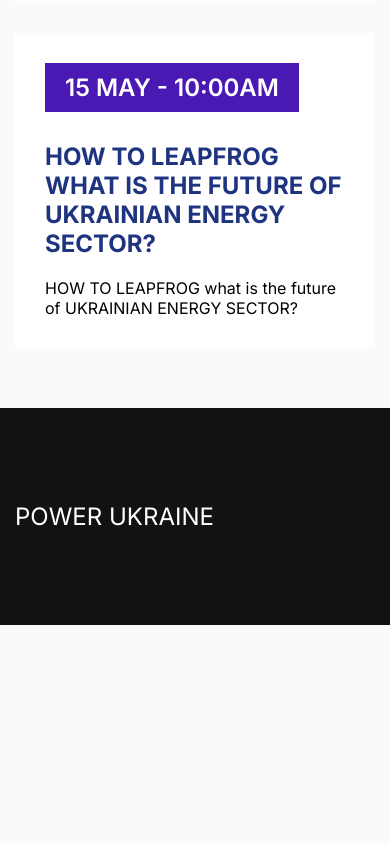
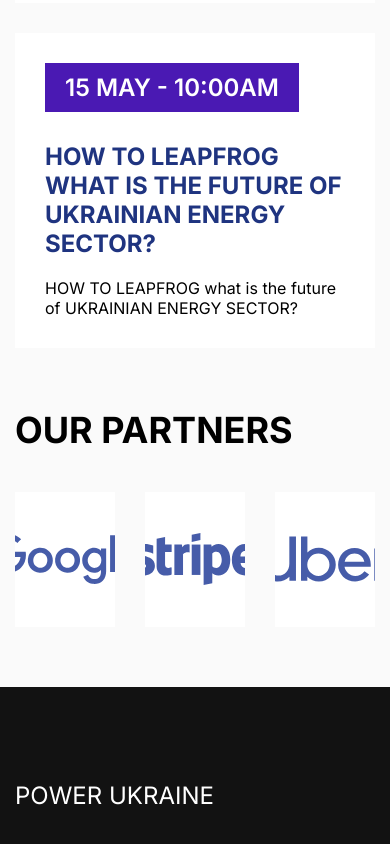
Before and after one commit to FrorexStudio/power-ukraine, a plain HTML site: page index.html in a window 390 px wide. Shown: the part 5865-6709 px from the top of the page. Before the commit the page ends 6490 px from the top, so only its background shows below. Drawn offline with nearby package versions, Linux system fonts and the light colour scheme.

Commit message:
Responsive

```diff
--- a/index.html
+++ b/index.html
@@ -7,10 +7,13 @@
     <title>Document</title>
     <link rel="stylesheet" href="css/main.min.css">
 
+    <!-- Library -->
+    <link rel="stylesheet" href="https://cdn.jsdelivr.net/npm/swiper/swiper-bundle.min.css"/>
+
     <!-- Fonts -->
     <link rel="preconnect" href="https://fonts.googleapis.com">
-<link rel="preconnect" href="https://fonts.gstatic.com" crossorigin>
-<link href="https://fonts.googleapis.com/css2?family=Inter:wght@100;200;300;400;500;600;700;800;900&display=swap" rel="stylesheet">
+    <link rel="preconnect" href="https://fonts.gstatic.com" crossorigin>
+    <link href="https://fonts.googleapis.com/css2?family=Inter:wght@100;200;300;400;500;600;700;800;900&display=swap" rel="stylesheet">
 </head>
 <body>
 
@@ -260,6 +263,33 @@
             </div>
         </section>
 
+        <section class="partners spacer" id="">
+            <div class="container">
+                <h2 class="section-title">Our Partners</h2>
+
+                <div class="partners__wrapper">
+                    <div class="swiper partnersSwiper">
+                        <div class="swiper-wrapper">
+
+                            <div class="swiper-slide">
+                                <img class="partners-client" src="img/Client/Google.svg" alt="">
+                            </div>
+                            <div class="swiper-slide">
+                                <img class="partners-client" src="img/Client/Stripe.svg" alt="">
+                            </div>
+                            <div class="swiper-slide">
+                                <img class="partners-client" src="img/Client/Uber.svg" alt="">
+                            </div>
+                            <div class="swiper-slide">
+                                <img class="partners-client" src="img/Client/microsoft.svg" alt="">
+                            </div>
+
+                        </div>
+                    </div>
+                </div>
+            </div>
+        </section>
+
     </main>
 
     <footer class="footer" id="footer">
@@ -268,6 +298,32 @@
         </div>
     </footer>
 
+    <!-- Swiper JS -->
+    <script src="https://cdn.jsdelivr.net/npm/swiper/swiper-bundle.min.js"></script>
+
+    <!-- Initialize Swiper -->
+    <script>
+      var swiper = new Swiper(".partnersSwiper", {
+        slidesPerView: 3,
+        spaceBetween: 30,
+        loop: true,
+
+        breakpoints: {
+          640: {
+            slidesPerView: 1,
+            spaceBetween: 30,
+          },
+          768: {
+            slidesPerView: 2,
+            spaceBetween: 30,
+          },
+          1024: {
+            slidesPerView: 3,
+            spaceBetween: 30,
+          },}
+      });
+
+    </script>
 
     <script src="js/lib/jquery.min.js"></script>
     <script src="js/lib/marquee.min.js"></script>
--- a/scss/main.scss
+++ b/scss/main.scss
@@ -10,3 +10,5 @@
 @import "modules/video-teaser-card";
 @import "modules/speakers";
 @import "modules/primary-divider";
+
+@import "plugins/swiper";
--- /dev/null
+++ b/scss/plugins/_swiper.scss
@@ -0,0 +1,29 @@
+.swiper {
+    width: 100%;
+    height: 100%;
+}
+
+.swiper-slide {
+    text-align: center;
+    font-size: 18px;
+    background: #fff;
+
+    /* Center slide text vertically */
+    display: flex;
+    justify-content: center;
+    align-items: center;
+}
+
+// .swiper-slide img {
+//     display: block;
+//     width: 100%;
+//     height: 100%;
+//     object-fit: cover;
+// }
+
+.partnersSwiper {
+    .swiper-slide {
+        height: 135px;
+        overflow: hidden;
+    }
+}
```
Also changed, not shown: css/main.css, css/main.min.css, img/Client/Google.svg (added), img/Client/Stripe.svg (added), img/Client/Uber.svg (added), img/Client/microsoft.svg (added), 2 other files.
